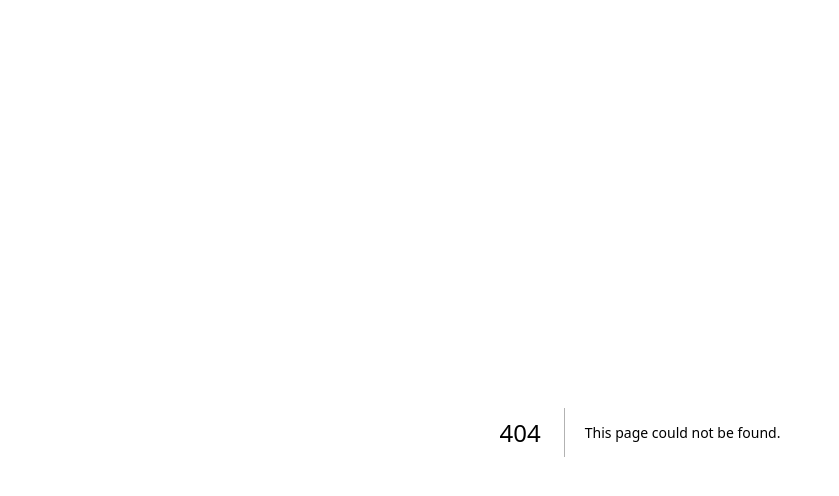
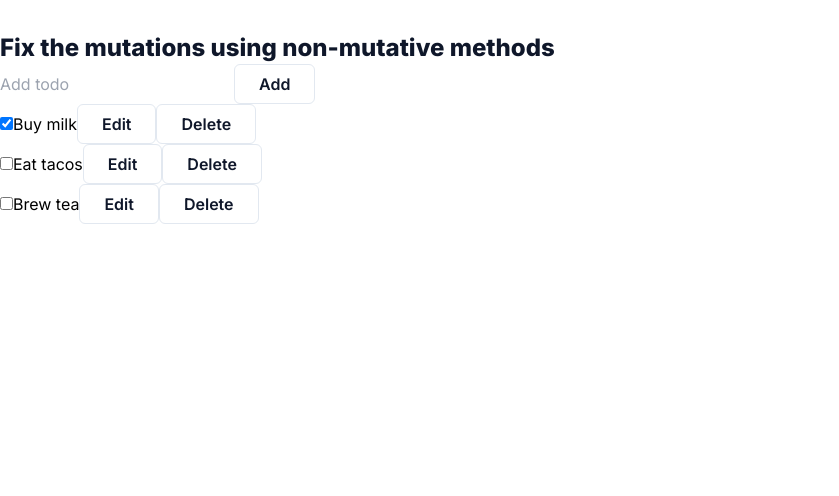
Before and after one commit to TaiseiNemoto/react-practice-app, a Next.js app: page /updating-arrays-in-state/fix-the-mutations-using-non-mutative-methods in a window 1280 px wide. Before the commit this address had no page. Shown: the top 496 px of the page, without its empty margins (0-839 px from the left). Built offline with nearby package versions, Linux system fonts and the light colour scheme.

Commit message:
[add][WIP]Updating Array in State：Fix the mutations using non-mutative methodsのファイル作成まで完了

```diff
--- /dev/null
+++ b/src/app/updating-arrays-in-state/fix-the-mutations-using-non-mutative-methods/page.tsx
@@ -0,0 +1,11 @@
+import TaskApp from '@/components/updating-arrays-in-state/fix-the-mutations-using-non-mutative-methods/TaskApp';
+import H1Element from '../../../components/common/H1Element';
+
+export default function page() {
+  return (
+    <main>
+      <H1Element title="Fix the mutations using non-mutative methods" />
+      <TaskApp />
+    </main>
+  );
+}
--- a/src/app/updating-arrays-in-state/page.tsx
+++ b/src/app/updating-arrays-in-state/page.tsx
@@ -9,6 +9,10 @@ export default function page() {
         pageName="Fix incorrect state updates"
         link="/updating-arrays-in-state/update-an-item-in-the-shopping-cart"
       />
+      <PageLink
+        pageName="Fix the mutations using non-mutative methods"
+        link="/updating-arrays-in-state/fix-the-mutations-using-non-mutative-methods"
+      />
     </main>
   );
 }
--- /dev/null
+++ b/src/components/updating-arrays-in-state/fix-the-mutations-using-non-mutative-methods/AddTodo.tsx
@@ -0,0 +1,29 @@
+'use client';
+
+import Button from '@/components/common/Button';
+import { useState } from 'react';
+
+type AddTodoProp = {
+  onAddTodo: (arg: string) => void;
+};
+
+export default function AddTodo({ onAddTodo }: AddTodoProp) {
+  const [title, setTitle] = useState('');
+
+  function handleAddTodo() {
+    onAddTodo(title);
+    setTitle('');
+  }
+
+  return (
+    <>
+      <input
+        type="text"
+        placeholder="Add todo"
+        value={title}
+        onChange={(e) => setTitle(e.target.value)}
+      />
+      <Button handleClick={handleAddTodo} buttonText="Add" />
+    </>
+  );
+}
--- /dev/null
+++ b/src/components/updating-arrays-in-state/fix-the-mutations-using-non-mutative-methods/TaskApp.tsx
@@ -0,0 +1,36 @@
+'use client';
+
+import { useState } from 'react';
+import AddTodo from './AddTodo';
+import TaskList from './TaskList';
+
+const initialTodos = [
+  { id: 0, title: 'Buy milk', done: true },
+  { id: 1, title: 'Eat tacos', done: false },
+  { id: 2, title: 'Brew tea', done: false },
+];
+
+export default function TaskApp() {
+  const [todos, setTodos] = useState(initialTodos);
+
+  function handleAddTodo(title: string) {
+    console.log(title);
+  }
+  function handleChangeTodo() {
+    console.log();
+  }
+  function handleDeleteTodo() {
+    console.log();
+  }
+
+  return (
+    <>
+      <AddTodo onAddTodo={handleAddTodo} />
+      <TaskList
+        todos={todos}
+        onChangeTodo={handleChangeTodo}
+        onDeleteTodo={handleDeleteTodo}
+      />
+    </>
+  );
+}
--- /dev/null
+++ b/src/components/updating-arrays-in-state/fix-the-mutations-using-non-mutative-methods/TaskList.tsx
@@ -0,0 +1,73 @@
+import Button from '@/components/common/Button';
+import { useState } from 'react';
+
+export default function TaskList({ todos, onChangeTodo, onDeleteTodo }) {
+  return (
+    <ul>
+      {todos.map((todo) => (
+        <li key={todo.id}>
+          <Task todo={todo} onChange={onChangeTodo} onDelete={onDeleteTodo} />
+        </li>
+      ))}
+    </ul>
+  );
+}
+
+function Task({ todo, onChange, onDelete }) {
+  const [isEditing, setIsEditing] = useState(false);
+  let todoContent;
+
+  function handleSave() {
+    setIsEditing(false);
+  }
+
+  function handleEdit() {
+    setIsEditing(true);
+  }
+
+  function handleDelete() {
+    onDelete(todo.id);
+  }
+
+  if (isEditing) {
+    todoContent = (
+      <>
+        <input
+          type="text"
+          value={todo.title}
+          onChange={(e) => {
+            onChange({
+              ...todo,
+              title: e.target.value,
+            });
+          }}
+        />
+        <Button handleClick={handleSave} buttonText="Save" />
+      </>
+    );
+  } else {
+    todoContent = (
+      <>
+        {todo.title}
+        <Button handleClick={handleEdit} buttonText="Edit" />
+      </>
+    );
+  }
+
+  return (
+    <label>
+      <input
+        type="checkbox"
+        checked={todo.done}
+        onChange={(e) => {
+          onChange({
+            ...todo,
+            done: e.target.checked,
+          });
+        }}
+      />
+      {todoContent}
+      <Button handleClick={handleDelete} buttonText="Delete" />
+    </label>
+  );
+}
```
